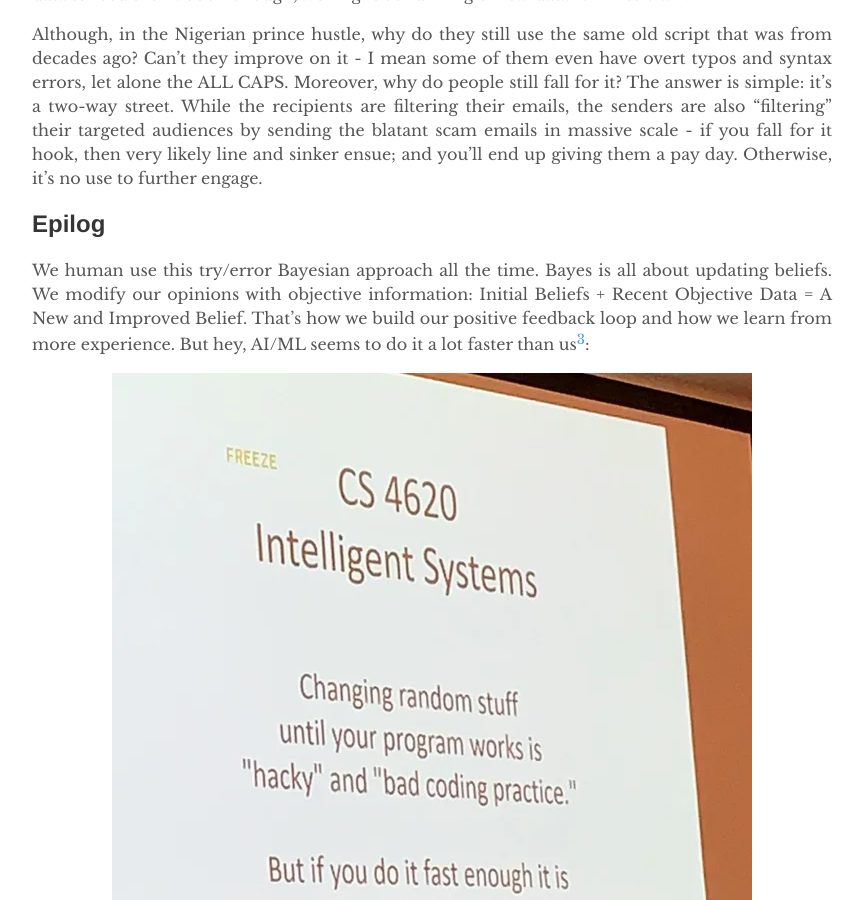
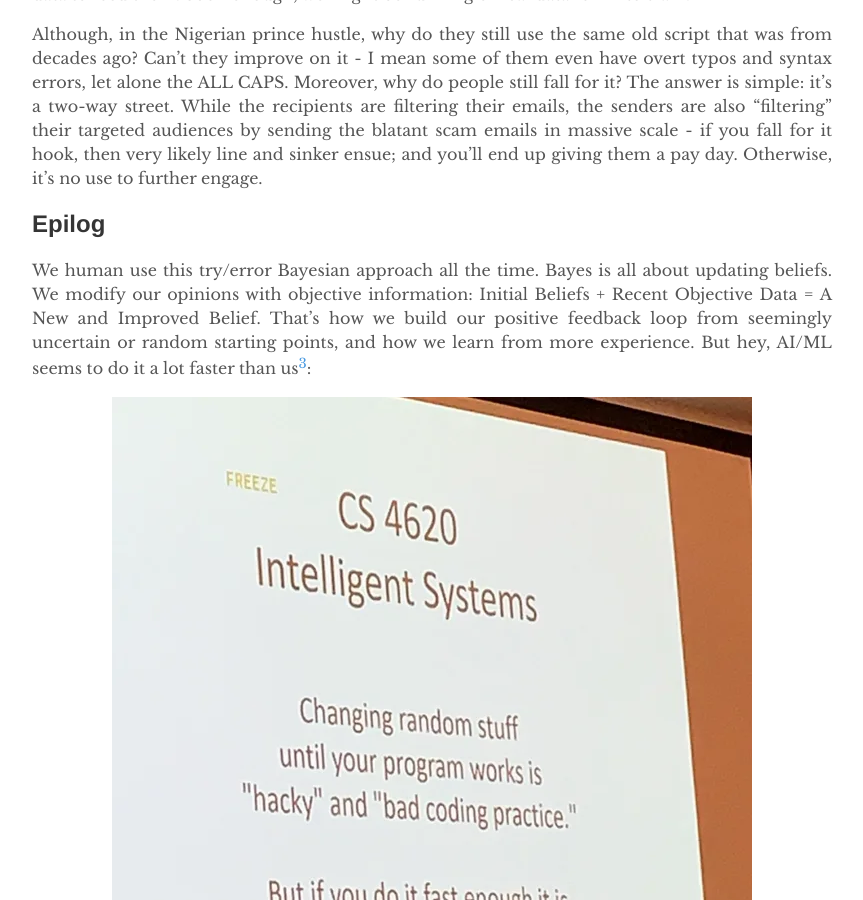
Before and after one commit to yuexiaofeng/yuexiaofeng.github.io, a Jekyll site: the page built from _posts/2023-11-12-ai-notes-bayes.md, in a window 1280 px wide and 900 px high, scrolled down 4494 px. Shown: the whole window, without its empty margins (208-1071 px from the left). Built offline with Jekyll 4.4.1, drawn with Linux system fonts in a browser that asks for light colours.

Commit message:
updated bayes

```diff
--- a/_posts/2023-11-12-ai-notes-bayes.md
+++ b/_posts/2023-11-12-ai-notes-bayes.md
@@ -52,7 +52,7 @@
 
 > P(AB) = P(B\|A)P(A)
 
-But also,
+But also:
 
 > P(AB) = P(A\|B)P(B)
 
@@ -117,7 +117,7 @@
 
 ## Epilog
 
-We human use this try/error Bayesian approach all the time. Bayes is all about updating beliefs. We modify our opinions with objective information: Initial Beliefs + Recent Objective Data = A New and Improved Belief. That's how we build our positive feedback loop and how we learn from more experience. But hey, AI/ML seems to do it a lot faster than us[^fn3]:
+We human use this try/error Bayesian approach all the time. Bayes is all about updating beliefs. We modify our opinions with objective information: Initial Beliefs + Recent Objective Data = A New and Improved Belief. That's how we build our positive feedback loop from seemingly uncertain or random starting points, and how we learn from more experience. But hey, AI/ML seems to do it a lot faster than us[^fn3]:
 
 ![Fast enough](../assets/images/20231112/ml_fast_enough.png)
 
```
